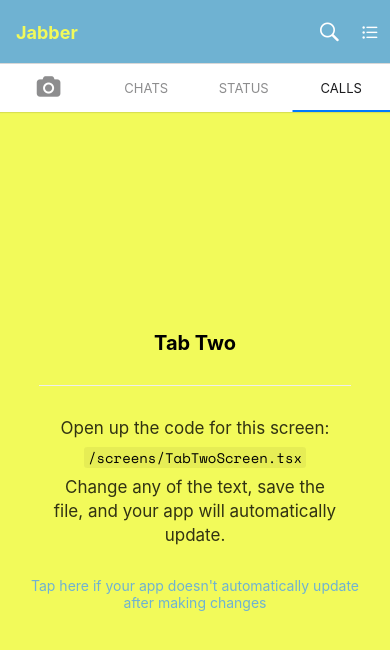
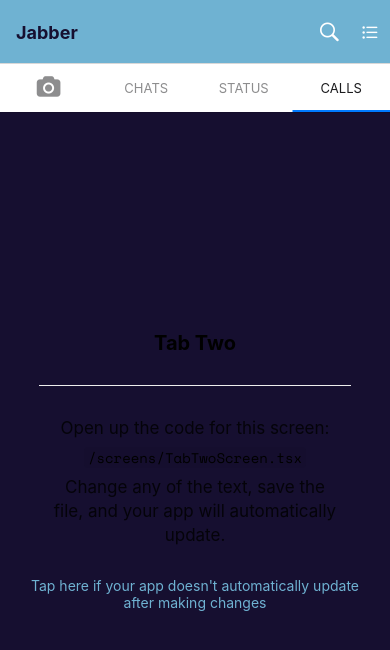
Before and after one commit to JoelDeonDsouza/-jabber, a React Native app: screen /Calls in a window 390 px wide. Shown: the top 650 px of the page. Built offline with nearby package versions, Linux system fonts and the light colour scheme; what expo-linking would draw is missing.

Commit message:
Color tag renewed

```diff
--- a/constants/Colors.ts
+++ b/constants/Colors.ts
@@ -4,7 +4,7 @@ const tintColorDark = "#fff";
 export default {
   light: {
     text: "#000",
-    background: "#F2FA5A",
+    background: "#160F30",
     tint: tintColorLight,
     tabIconDefault: "#ccc",
     tabIconSelected: tintColorLight,
```
